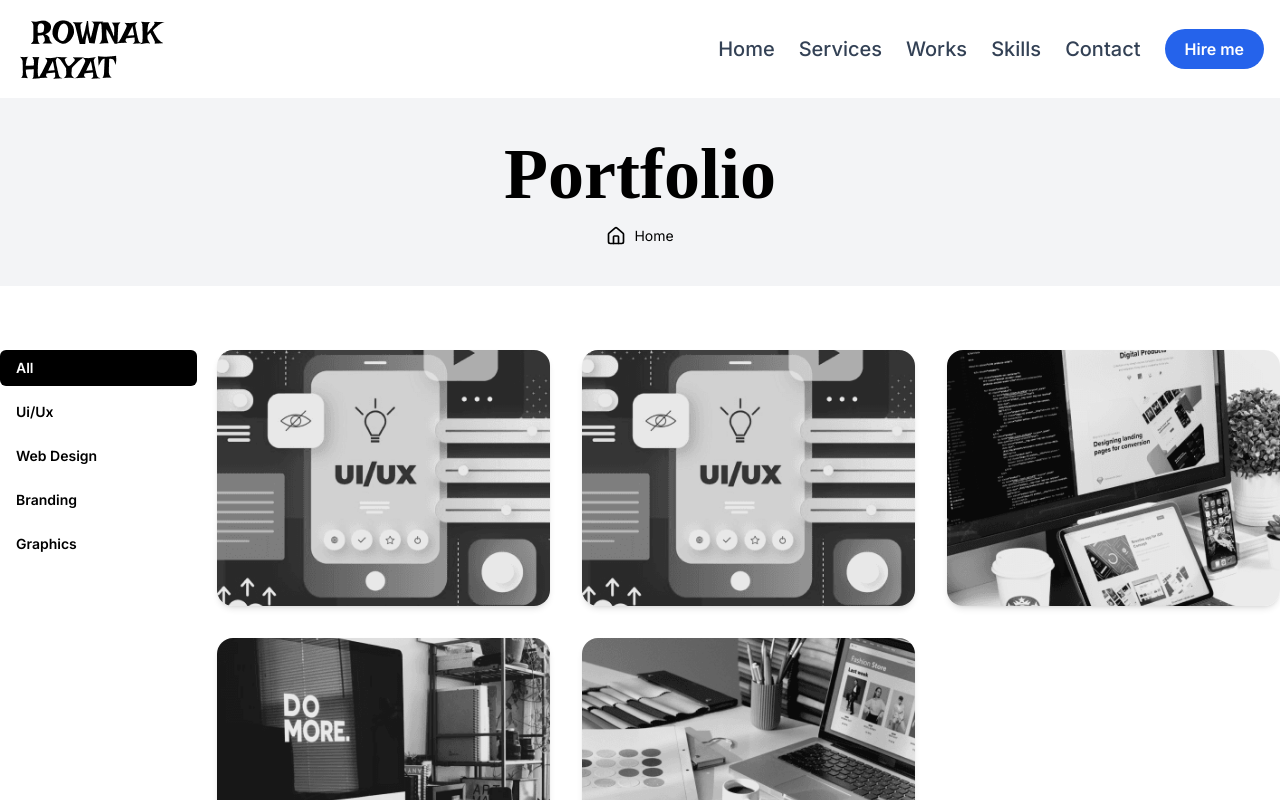
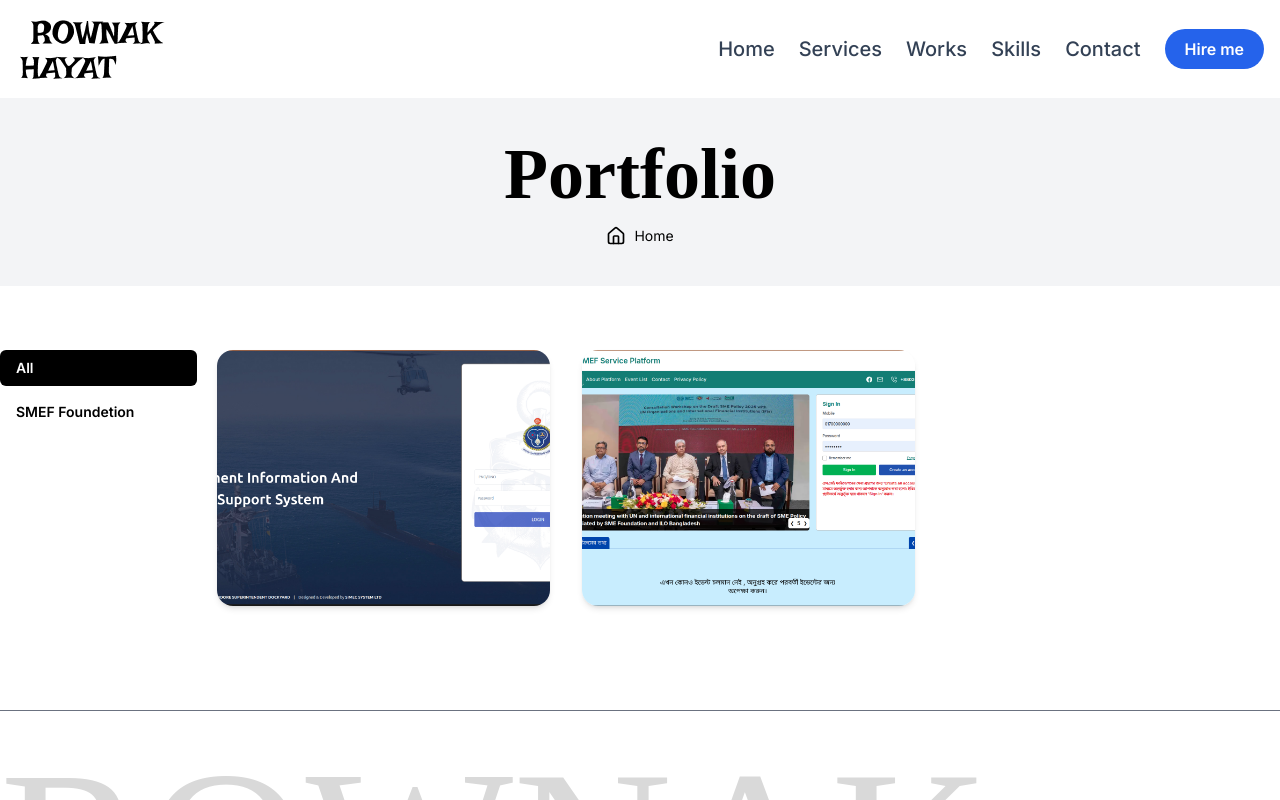
Before and after one commit to RownakHayat/rownak-webportal, a Next.js app: page /works/work-details in a window 1280 px wide. Shown: the top 800 px of the page. Built offline with nearby package versions, Linux system fonts and the light colour scheme.

Commit message:
Work image upload

```diff
--- a/app/page.tsx
+++ b/app/page.tsx
@@ -1,7 +1,6 @@
-import Blog from "./blog/page";
+
 import ContactSection from "./contact/page";
 import Home from "./home/page";
-import Review from "./review/page";
 import ServicesDetails from "./services/page";
 import Skills from "./skills/page";
 import Works from "./works/page";
--- a/components/Pages/HomePage/HomePage.tsx
+++ b/components/Pages/HomePage/HomePage.tsx
@@ -13,7 +13,7 @@
         <div className="col-span-6">
           <div className="items-center">
             <h1 className="text-2xl md:text-4xl font-semibold mb-6">
-              <span className="block text-gray-600 mb-2">Hey, I'm</span>
+              <span className="block text-gray-600 mb-2">Hey, I am</span>
               <strong className="font-bold mb-4 text-8xl font-serif text-gray-800">Rownak Hayat</strong>
             </h1>
           </div>
--- a/components/Pages/WorksPage/WorksPageDetails.tsx
+++ b/components/Pages/WorksPage/WorksPageDetails.tsx
@@ -16,38 +16,38 @@
         {
           id: '1',
           title: 'Web Portal',
-          images: ['/images/work/1.png'],
+          images: ['/images/work/MIAPSS.png'],
           filters: ['filter-uiux', 'filter-design', 'filter-graphics', 'filter-brand'],
         },
         {
           id: '2',
           title: 'UI/UX',
-          image: '/images/work/1.png',
+          image: '/images/work/SMEF.png',
           filters: ['filter-uiux', 'filter-design', 'filter-graphics'],
         },
-        {
-          id: '3',
-          title: 'Design',
-          image: '/images/work/2.png',
-          filters: ['filter-design', 'filter-graphics', 'filter-brand'],
-        },
-        {
-          id: '4',
-          title: 'Branding',
-          image: '/images/work/3.png',
-          filters: ['filter-brand', 'filter-design'],
-        },
-        {
-          id: '5',
-          title: 'Graphics',
-          image: '/images/work/4.png',
-          filters: ['filter-uiux', 'filter-brand'],
-        },
+        // {
+        //   id: '3',
+        //   title: 'Design',
+        //   image: '/images/work/2.png',
+        //   filters: ['filter-design', 'filter-graphics', 'filter-brand'],
+        // },
+        // {
+        //   id: '4',
+        //   title: 'Branding',
+        //   image: '/images/work/3.png',
+        //   filters: ['filter-brand', 'filter-design'],
+        // },
+        // {
+        //   id: '5',
+        //   title: 'Graphics',
+        //   image: '/images/work/4.png',
+        //   filters: ['filter-uiux', 'filter-brand'],
+        // },
       ],
     },
     {
       id: '2',
-      label: 'Ui/Ux',
+      label: 'SMEF Foundetion ',
       filtersAll: [
         {
           id: '1',
@@ -57,57 +57,57 @@
         },
         {
           id: '2',
-          title: 'Branding',
+          title: 'Bangladesh Navy',
           image: '/images/work/3.png',
           filters: ['filter-brand', 'filter-design'],
         }
       ],
     },
-    {
-      id: '3',
-      label: 'Web Design',
-      filtersAll: [
-        {
-          id: '1',
-          title: 'All',
-          images: ['/images/work/1.png'],
-          filters: ['filter-brand'],
-        }
+    // {
+    //   id: '3',
+    //   label: 'Web Design',
+    //   filtersAll: [
+    //     {
+    //       id: '1',
+    //       title: 'All',
+    //       images: ['/images/work/1.png'],
+    //       filters: ['filter-brand'],
+    //     }
 
-      ],
-    },
-    {
-      id: '4',
-      label: 'Branding',
-      filtersAll: [
-        {
-          id: '1',
-          title: 'Design',
-          image: '/images/work/2.png',
-          filters: ['filter-design', 'filter-graphics', 'filter-brand'],
-        },
-        {
-          id: '2',
-          title: 'Branding',
-          image: '/images/work/3.png',
-          filters: ['filter-brand', 'filter-design'],
-        }
+    //   ],
+    // },
+    // {
+    //   id: '4',
+    //   label: 'Branding',
+    //   filtersAll: [
+    //     {
+    //       id: '1',
+    //       title: 'Design',
+    //       image: '/images/work/2.png',
+    //       filters: ['filter-design', 'filter-graphics', 'filter-brand'],
+    //     },
+    //     {
+    //       id: '2',
+    //       title: 'Branding',
+    //       image: '/images/work/3.png',
+    //       filters: ['filter-brand', 'filter-design'],
+    //     }
 
-      ],
-    },
-    {
-      id: '5',
-      label: 'Graphics',
-      filtersAll: [
-        {
-          id: '1',
-          title: 'All',
-          images: ['/images/work/1.png'],
-          filters: ['filter-uiux', 'filter-design', 'filter-graphics', 'filter-brand'],
-        }
+    //   ],
+    // },
+    // {
+    //   id: '5',
+    //   label: 'Graphics',
+    //   filtersAll: [
+    //     {
+    //       id: '1',
+    //       title: 'All',
+    //       images: ['/images/work/1.png'],
+    //       filters: ['filter-uiux', 'filter-design', 'filter-graphics', 'filter-brand'],
+    //     }
 
-      ],
-    },
+    //   ],
+    // },
   ];
 
   const [tabIndex, setTabIndex] = useState(0);
@@ -120,7 +120,7 @@
           <h2 className="text-7xl font-serif font-bold text-black">Portfolio</h2>
           <Link href="/" className="flex justify-center items-center gap-2 mt-4 text-sm text-black hover:underline">
             <House className="w-5 h-5" />
-            Home
+             Home
           </Link>
         </div>
       </div>
```
Also changed, not shown: public/images/work/MIAPSS.png (added), public/images/work/SMEF.png (added).
